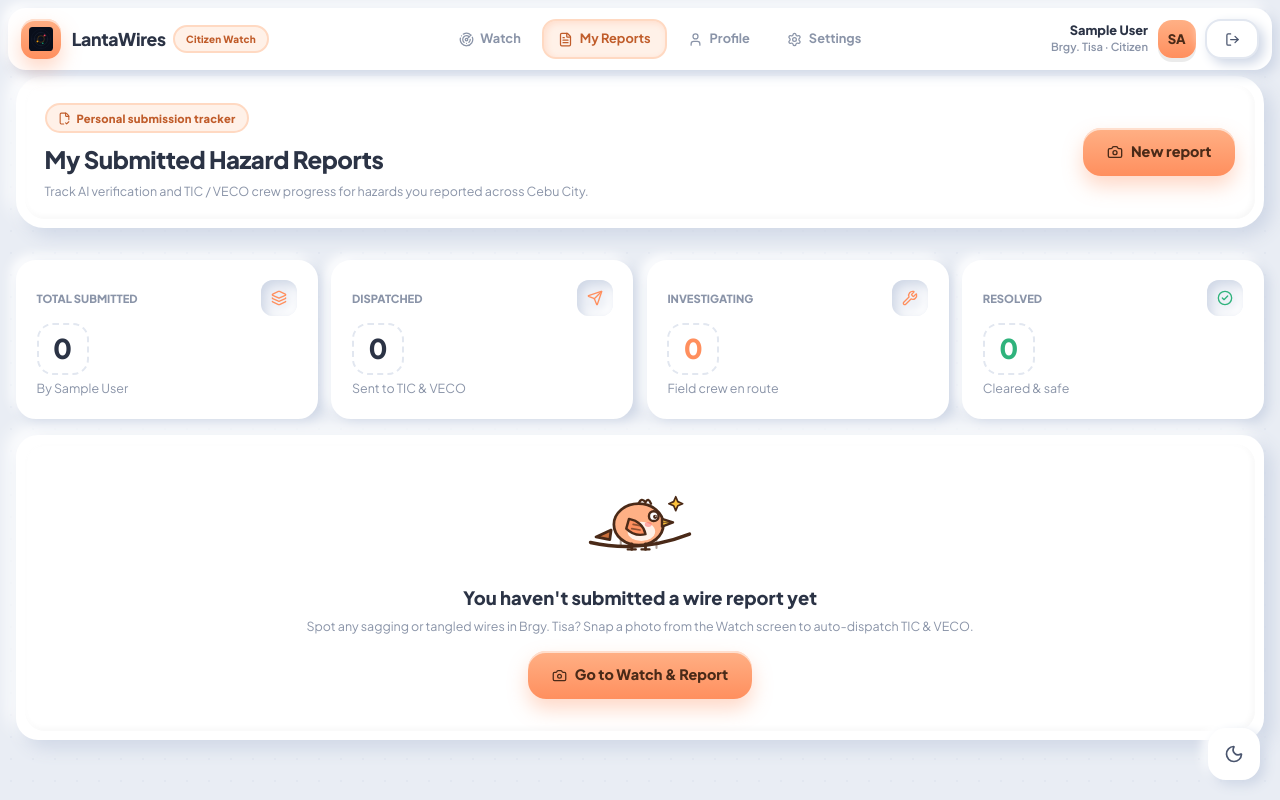
After one commit to Gianne818/LantaWires, a Django app: page /home/my-reports/ in a window 1280 px wide. The commit adds this page. Run offline with Django 5.2, Linux system fonts and the light colour scheme; the visitor is signed in with stand-in values (Sample User, id 1); data comes from the database, SQL or seed files in the repository; data that the repository does not hold is empty.

Commit message:
feat: Add My Reports and Dispatches features with role-based access control
- Implemented tests for My Reports and Dispatches access based on user roles.
- Added URL patterns for My Reports and Dispatches views.
- Created views for My Reports and Dispatches, including role checks and data retrieval.
- Developed templates for My Reports and Dispatches, ensuring proper layout and data presentation.
- Enhanced citizen and resolver dashboards with navigation links to new features.

```diff
--- a/lantawires/apps/home/urls.py
+++ b/lantawires/apps/home/urls.py
@@ -6,7 +6,10 @@ app_name = "home"
 urlpatterns = [
     path("", views.home_view, name="home"),
     path("", views.home_view, name="index"),
+    path("my-reports/", views.my_reports_view, name="my_reports"),
+    path("dispatches/", views.dispatches_view, name="dispatches"),
     path("logout/", views.logout_view, name="logout"),
     path("api/report/", views.create_report_api, name="create_report"),
     path("api/status/", views.update_status_api, name="update_status"),
+    path("api/dispatch/", views.update_dispatch_api, name="update_dispatch"),
 ]
--- a/lantawires/apps/home/views.py
+++ b/lantawires/apps/home/views.py
@@ -4,6 +4,7 @@ from django.contrib import messages
 from django.contrib.auth import logout
 from django.http import JsonResponse
 from django.shortcuts import redirect, render
+from django.utils import timezone
 from django.views.decorators.http import require_POST
 
 from .data import CEBU_BARANGAYS, INITIAL_REPORTS, SAMPLE_HAZARD_PRESETS
@@ -120,7 +121,8 @@ def get_session_reports(request):
             combined.append(r)
     return combined
 
-def home_view(request):
+def _resolve_session_user(request):
+    """Return (current_user_dict, role) from session or authenticated User, or (None, None)."""
     current_user = request.session.get("current_user")
     if not current_user and request.user.is_authenticated:
         profile = getattr(request.user, "profile", None)
@@ -140,22 +142,33 @@ def home_view(request):
         request.session.save()
 
     if not current_user and not request.user.is_authenticated:
+        return None, None
+
+    role = (current_user or {}).get("role")
+    if role not in ("citizen", "resolver"):
+        if request.user.is_authenticated:
+            try:
+                role = request.user.profile.role
+                current_user["role"] = role
+                request.session["current_user"] = current_user
+            except Exception:
+                role = "citizen"
+        else:
+            role = "citizen"
+
+    return current_user or DEFAULT_GUEST, role
+
+
+def home_view(request):
+    user_obj, role = _resolve_session_user(request)
+    if user_obj is None:
         messages.warning(request, "Please log in to access the home screen.")
         return redirect("login:login")
 
-    role = (current_user or {}).get("role", "citizen")
-    if role not in ("citizen", "resolver") and request.user.is_authenticated:
-        try:
-            role = request.user.profile.role
-            current_user["role"] = role
-            request.session["current_user"] = current_user
-        except Exception:
-            role = "citizen"
     is_resolver = role == "resolver"
     can_toggle = is_resolver
 
     reports = get_session_reports(request)
-    user_obj = current_user or DEFAULT_GUEST
     user_name = (user_obj.get("name") or "").strip().lower()
     user_barangay = (user_obj.get("barangay") or "Tisa").strip().lower()
 
@@ -207,6 +220,119 @@ def home_view(request):
     }
 
     return render(request, "home/home.html", context)
+
+
+def my_reports_view(request):
+    """Citizen-focused view showing reports submitted by the logged-in user."""
+    user_obj, role = _resolve_session_user(request)
+    if user_obj is None:
+        messages.warning(request, "Please log in to view your reports.")
+        return redirect("login:login")
+
+    is_resolver = role == "resolver"
+    reports = get_session_reports(request)
+    user_name = (user_obj.get("name") or "").strip().lower()
+    my_reports = [
+        r for r in reports if (r.get("reporterName") or "").strip().lower() == user_name
+    ]
+
+    my_stats = {
+        "total": len(my_reports),
+        "dispatched": sum(1 for r in my_reports if r.get("status") == "dispatched"),
+        "investigating": sum(1 for r in my_reports if r.get("status") == "investigating"),
+        "resolved": sum(1 for r in my_reports if r.get("status") == "resolved"),
+    }
+
+    return render(
+        request,
+        "home/my_reports.html",
+        {
+            "current_user": user_obj,
+            "is_resolver": is_resolver,
+            "my_reports": my_reports,
+            "my_stats": my_stats,
+        },
+    )
+
+
+def dispatches_view(request):
+    """Resolver-only console for utility agency dispatches and barangay hazard analytics."""
+    user_obj, role = _resolve_session_user(request)
+    if user_obj is None:
+        messages.warning(request, "Please log in to access the dispatches console.")
+        return redirect("login:login")
+
+    if role != "resolver":
+        messages.warning(request, "Dispatches console is restricted to resolver accounts.")
+        return redirect("home:home")
+
+    reports = get_session_reports(request)
+
+    agencies = list(UtilityAgency.objects.all())
+    if not agencies:
+        agencies = [
+            {
+                "agency_name": "Cebu City Technical Infrastructure Committee (TIC)",
+                "department": "Spaghetti Wire Eradication Task Force",
+                "contact_email": "tic-dispatch@cebucity.gov.ph",
+                "hotline_number": "(032) 411-0115",
+                "agency_type": "LGU",
+            },
+            {
+                "agency_name": "Visayan Electric (VECO)",
+                "department": "Distribution Line Safety Dispatch",
+                "contact_email": "emergency.hotline@veco.com.ph",
+                "hotline_number": "(032) 230-8326",
+                "agency_type": "Power",
+            },
+        ]
+
+    dispatches = list(
+        HazardDispatch.objects.select_related("report", "report__barangay", "agency")
+        .order_by("-dispatched_at")[:30]
+    )
+
+    # Barangay breakdown computed from live reports list
+    barangay_map = {}
+    for r in reports:
+        brgy = r.get("barangay") or "Tisa"
+        entry = barangay_map.setdefault(
+            brgy, {"name": brgy, "total": 0, "critical": 0, "active": 0, "resolved": 0}
+        )
+        entry["total"] += 1
+        if r.get("severity") == "critical":
+            entry["critical"] += 1
+        if r.get("status") == "resolved":
+            entry["resolved"] += 1
+        else:
+            entry["active"] += 1
+
+    barangay_breakdown = sorted(
+        barangay_map.values(), key=lambda item: (item["active"], item["total"]), reverse=True
+    )
+
+    dispatch_stats = {
+        "total_dispatches": len(dispatches) or sum(
+            len(r.get("dispatchDetails", {}).get("recipients", [])) for r in reports
+        ),
+        "agencies_count": len(agencies),
+        "open_incidents": sum(1 for r in reports if r.get("status") != "resolved"),
+        "resolved_incidents": sum(1 for r in reports if r.get("status") == "resolved"),
+    }
+
+    return render(
+        request,
+        "home/dispatches.html",
+        {
+            "current_user": user_obj,
+            "is_resolver": True,
+            "agencies": agencies,
+            "dispatches": dispatches,
+            "fallback_reports": reports[:10],
+            "barangay_breakdown": barangay_breakdown,
+            "dispatch_stats": dispatch_stats,
+        },
+    )
 
 def logout_view(request):
     logout(request)
@@ -464,3 +590,55 @@ def update_status_api(request):
         return JsonResponse({"status": "ok", "reportId": report_id, "newStatus": new_status})
     except Exception as e:
         return JsonResponse({"status": "error", "message": str(e)}, status=400)
+
+
+@require_POST
+def update_dispatch_api(request):
+    """Resolver-only API to update a HazardDispatch delivery status and resolution notes."""
+    _, role = _resolve_session_user(request)
+    if role != "resolver":
+        return JsonResponse({"status": "error", "message": "Resolver role required."}, status=403)
+
+    try:
+        data = json.loads(request.body)
+        dispatch_id = data.get("dispatchId")
+        delivery_status = data.get("deliveryStatus")
+        resolution_notes = (data.get("resolutionNotes") or "").strip()
+
+        valid_delivery = ("Delivered", "Acknowledged", "En Route", "Resolved", "Failed")
+        if delivery_status not in valid_delivery:
+            return JsonResponse({"status": "error", "message": "Invalid delivery status."}, status=400)
+
+        dispatch_obj = HazardDispatch.objects.select_related("report").filter(id=dispatch_id).first()
+        if not dispatch_obj:
+            return JsonResponse({"status": "error", "message": "Dispatch record not found."}, status=404)
+
+        dispatch_obj.delivery_status = delivery_status
+        if resolution_notes:
+            dispatch_obj.resolution_notes = resolution_notes
+        if delivery_status in ("Acknowledged", "En Route", "Resolved") and not dispatch_obj.acknowledged_at:
+            dispatch_obj.acknowledged_at = timezone.now()
+        dispatch_obj.save()
+
+        # Sync parent HazardReport status cleanly
+        report = dispatch_obj.report
+        if delivery_status == "En Route" and report.status == "dispatched":
+            report.status = "investigating"
+            report.save(update_fields=["status", "updated_at"])
+        elif delivery_status == "Resolved":
+            remaining_open = HazardDispatch.objects.filter(report=report).exclude(delivery_status="Resolved").exists()
+            if not remaining_open:
+                report.status = "resolved"
+                report.save(update_fields=["status", "updated_at"])
+
+        return JsonResponse(
+            {
+                "status": "ok",
+                "dispatchId": dispatch_obj.id,
+                "deliveryStatus": dispatch_obj.delivery_status,
+                "reportStatus": report.status,
+                "resolutionNotes": dispatch_obj.resolution_notes or "",
+            }
+        )
+    except Exception as e:
+        return JsonResponse({"status": "error", "message": str(e)}, status=400)
--- a/lantawires/templates/home/_citizen_dashboard.html
+++ b/lantawires/templates/home/_citizen_dashboard.html
@@ -12,6 +12,7 @@
     </div>
     <nav style="display: flex; align-items: center; gap: .3rem;">
       <a id="nav-link-home" href="{% url 'home:home' %}" class="nav-link active"><i data-lucide="radar" style="width: 15px; height: 15px;"></i><span>Watch</span></a>
+      <a id="nav-link-my-reports" href="{% url 'home:my_reports' %}" class="nav-link"><i data-lucide="file-text" style="width: 15px; height: 15px;"></i><span>My Reports</span></a>
       <a id="nav-link-profile" href="{% url 'profile:profile' %}" class="nav-link"><i data-lucide="user" style="width: 15px; height: 15px;"></i><span>Profile</span></a>
       <a id="nav-link-settings" href="{% url 'user_settings:settings' %}" class="nav-link"><i data-lucide="settings" style="width: 15px; height: 15px;"></i><span>Settings</span></a>
     </nav>
--- a/lantawires/templates/home/_resolver_dashboard.html
+++ b/lantawires/templates/home/_resolver_dashboard.html
@@ -12,6 +12,7 @@
     </div>
     <nav style="display: flex; align-items: center; gap: .3rem;">
       <a id="nav-link-home" href="{% url 'home:home' %}" class="nav-link active"><i data-lucide="shield-check" style="width: 15px; height: 15px;"></i><span>Triage Console</span></a>
+      <a id="nav-link-dispatches" href="{% url 'home:dispatches' %}" class="nav-link"><i data-lucide="send" style="width: 15px; height: 15px;"></i><span>Dispatches</span></a>
       <a id="nav-link-profile" href="{% url 'profile:profile' %}" class="nav-link"><i data-lucide="user" style="width: 15px; height: 15px;"></i><span>Profile</span></a>
       <a id="nav-link-settings" href="{% url 'user_settings:settings' %}" class="nav-link"><i data-lucide="settings" style="width: 15px; height: 15px;"></i><span>Settings</span></a>
     </nav>
--- /dev/null
+++ b/lantawires/templates/home/my_reports.html
@@ -0,0 +1,132 @@
+{% extends "base.html" %}
+{% load static %}
+
+{% block title %}My Reports — LantaWires{% endblock %}
+
+{% block extra_css %}
+<link rel="stylesheet" href="{% static 'css/home/home.css' %}">
+{% endblock %}
+
+{% block content %}
+<div class="page-soft">
+  <header class="app-header">
+    <div class="app-nav">
+      <div style="display: flex; align-items: center; gap: .7rem;">
+        <div style="width: 40px; height: 40px; border-radius: 14px; background: linear-gradient(180deg, var(--peach-soft), var(--peach)); display: flex; align-items: center; justify-content: center; box-shadow: var(--shadow-btn);">
+          <img src="{% static 'images/home/hazard-radar.svg' %}" alt="Radar" style="width: 24px; height: 24px;">
+        </div>
+        <div style="display: flex; align-items: center; gap: .45rem;">
+          <span style="font-size: 1.1rem; font-weight: 800; letter-spacing: -0.02em;">LantaWires</span>
+          <span class="badge-pill badge-amber" style="font-size: .62rem;">Citizen Watch</span>
+        </div>
+      </div>
+      <nav style="display: flex; align-items: center; gap: .3rem;">
+        <a id="nav-link-home" href="{% url 'home:home' %}" class="nav-link"><i data-lucide="radar" style="width: 15px; height: 15px;"></i><span>Watch</span></a>
+        <a id="nav-link-my-reports" href="{% url 'home:my_reports' %}" class="nav-link active"><i data-lucide="file-text" style="width: 15px; height: 15px;"></i><span>My Reports</span></a>
+        <a id="nav-link-profile" href="{% url 'profile:profile' %}" class="nav-link"><i data-lucide="user" style="width: 15px; height: 15px;"></i><span>Profile</span></a>
+        <a id="nav-link-settings" href="{% url 'user_settings:settings' %}" class="nav-link"><i data-lucide="settings" style="width: 15px; height: 15px;"></i><span>Settings</span></a>
+      </nav>
+      <div style="display: flex; align-items: center; gap: .6rem;">
+        <a href="{% url 'profile:profile' %}" style="display: flex; align-items: center; gap: .6rem; text-decoration: none;">
+          <div style="text-align: right;" class="desktop-user-meta">
+            <p style="font-size: .8rem; font-weight: 800; color: var(--ink); line-height: 1.2;">{{ current_user.name }}</p>
+            <p style="font-size: .7rem; color: var(--muted); font-weight: 600;">Brgy. {{ current_user.barangay }} · {% if is_resolver %}Resolver{% else %}Citizen{% endif %}</p>
+          </div>
+          <div class="avatar-clay">{{ current_user.avatar|default:"LW" }}</div>
+        </a>
+        <a id="my-reports-sign-out-btn" href="{% url 'home:logout' %}" class="clay-btn-ghost" title="Sign out"><i data-lucide="log-out" style="width: 15px; height: 15px;"></i></a>
+      </div>
+    </div>
+  </header>
+
+  <div class="container-7xl" style="margin-top: 0.9rem; display: flex; flex-direction: column; gap: 1rem;">
+    <div class="clay-card home-hero">
+      <div style="max-width: 580px;">
+        <span class="badge-pill badge-amber" style="margin-bottom: .5rem;"><i data-lucide="file-check-2" style="width: 13px; height: 13px;"></i><span>Personal submission tracker</span></span>
+        <h1 style="font-size: 1.5rem; font-weight: 800; letter-spacing: -0.02em;">My Submitted Hazard Reports</h1>
+        <p class="section-sub" style="margin-top: .3rem;">Track AI verification and TIC / VECO crew progress for hazards you reported across Cebu City.</p>
+      </div>
+      <a href="{% url 'home:home' %}" class="clay-btn-primary" style="text-decoration: none;"><i data-lucide="camera" style="width: 16px; height: 16px;"></i><span>New report</span></a>
+    </div>
+
+    <div class="metrics-grid">
+      <div class="metric-card">
+        <div style="display: flex; justify-content: space-between; align-items: center; margin-bottom: .4rem;">
+          <span style="font-size: .7rem; font-weight: 800; text-transform: uppercase; color: var(--muted);">Total Submitted</span>
+          <div class="metric-icon"><i data-lucide="layers" style="width: 16px; height: 16px;"></i></div>
+        </div>
+        <div class="metric-num">{{ my_stats.total }}</div>
+        <p class="section-sub" style="margin-top: .3rem;">By {{ current_user.name }}</p>
+      </div>
+      <div class="metric-card">
+        <div style="display: flex; justify-content: space-between; align-items: center; margin-bottom: .4rem;">
+          <span style="font-size: .7rem; font-weight: 800; text-transform: uppercase; color: var(--muted);">Dispatched</span>
+          <div class="metric-icon"><i data-lucide="send" style="width: 16px; height: 16px;"></i></div>
+        </div>
+        <div class="metric-num">{{ my_stats.dispatched }}</div>
+        <p class="section-sub" style="margin-top: .3rem;">Sent to TIC &amp; VECO</p>
+      </div>
+      <div class="metric-card">
+        <div style="display: flex; justify-content: space-between; align-items: center; margin-bottom: .4rem;">
+          <span style="font-size: .7rem; font-weight: 800; text-transform: uppercase; color: var(--muted);">Investigating</span>
+          <div class="metric-icon" style="color: var(--peach);"><i data-lucide="wrench" style="width: 16px; height: 16px;"></i></div>
+        </div>
+        <div class="metric-num" style="color: var(--peach);">{{ my_stats.investigating }}</div>
+        <p class="section-sub" style="margin-top: .3rem;">Field crew en route</p>
+      </div>
+      <div class="metric-card">
+        <div style="display: flex; justify-content: space-between; align-items: center; margin-bottom: .4rem;">
+          <span style="font-size: .7rem; font-weight: 800; text-transform: uppercase; color: var(--muted);">Resolved</span>
+          <div class="metric-icon" style="color: var(--green);"><i data-lucide="check-circle-2" style="width: 16px; height: 16px;"></i></div>
+        </div>
+        <div class="metric-num" style="color: var(--green);">{{ my_stats.resolved }}</div>
+        <p class="section-sub" style="margin-top: .3rem;">Cleared &amp; safe</p>
+      </div>
+    </div>
+
+    {% if my_reports %}
+      <div class="incident-grid">
+        {% for rep in my_reports %}
+          <div class="clay-card" style="border-radius: 20px; padding: 1.15rem; display: flex; flex-direction: column; gap: .75rem;">
+            <div style="display: flex; justify-content: space-between; align-items: center; gap: .5rem; flex-wrap: wrap;">
+              <span class="ticket-chip">{{ rep.ticketNumber }}</span>
+              <div style="display: flex; gap: .35rem;">
+                <span class="badge-pill badge-compact {% if rep.severity == 'critical' %}badge-critical{% elif rep.severity == 'high' %}badge-high{% else %}badge-medium{% endif %}">{{ rep.severity|upper }}</span>
+                <span class="badge-pill badge-compact {% if rep.status == 'resolved' %}badge-resolved{% elif rep.status == 'investigating' %}badge-high{% else %}badge-amber{% endif %}">{{ rep.status|title }}</span>
+              </div>
+            </div>
+            <div>
+              <h3 style="font-size: .95rem; font-weight: 800; line-height: 1.35;">{{ rep.title }}</h3>
+              <p class="section-sub" style="margin-top: .25rem; display: flex; align-items: center; gap: .3rem;">
+                <i data-lucide="map-pin" style="width: 13px; height: 13px;"></i><span>Brgy. {{ rep.barangay }} · {{ rep.address }}</span>
+              </p>
+            </div>
+            <div class="clay-inset-box" style="font-size: .75rem; display: flex; flex-direction: column; gap: .25rem;">
+              <div style="display: flex; justify-content: space-between;"><span style="color: var(--muted);">Clearance</span><strong style="color: var(--red);">{{ rep.aiAnalysis.cableSagClearance }}</strong></div>
+              <div style="display: flex; justify-content: space-between;"><span style="color: var(--muted);">AI Confidence</span><strong style="color: var(--green);">{{ rep.aiAnalysis.confidence }}%</strong></div>
+            </div>
+            <div style="display: flex; gap: .35rem; align-items: center; font-size: .68rem; font-weight: 700;">
+              <span class="badge-pill {% if rep.status == 'dispatched' or rep.status == 'investigating' or rep.status == 'resolved' %}badge-amber{% else %}badge-neutral{% endif %}">1. Dispatched</span>
+              <span style="color: var(--muted);">→</span>
+              <span class="badge-pill {% if rep.status == 'investigating' or rep.status == 'resolved' %}badge-high{% else %}badge-neutral{% endif %}">2. Investigating</span>
+              <span style="color: var(--muted);">→</span>
+              <span class="badge-pill {% if rep.status == 'resolved' %}badge-resolved{% else %}badge-neutral{% endif %}">3. Resolved</span>
+            </div>
+            <div style="padding-top: .6rem; border-top: 2px solid var(--clay-border); display: flex; justify-content: space-between; align-items: center; font-size: .72rem; color: var(--muted);">
+              <span>Submitted {{ rep.reportedAt }}</span>
+              <span>{{ rep.dispatchDetails.recipients|length }} agencies notified</span>
+            </div>
+          </div>
+        {% endfor %}
+      </div>
+    {% else %}
+      <div class="clay-card" style="padding: 2.4rem 1.5rem; text-align: center; border-radius: 22px;">
+        <img src="{% static 'images/mascot-sparrow.svg' %}" alt="Wiry" style="width: 110px; margin: 0 auto .75rem;" />
+        <h2 style="font-size: 1.15rem; font-weight: 800;">You haven't submitted a wire report yet</h2>
+        <p class="section-sub" style="margin-top: .35rem; margin-bottom: 1rem;">Spot any sagging or tangled wires in Brgy. {{ current_user.barangay }}? Snap a photo from the Watch screen to auto-dispatch TIC &amp; VECO.</p>
+        <a href="{% url 'home:home' %}" class="clay-btn-primary" style="display: inline-flex; width: auto; text-decoration: none;"><i data-lucide="camera" style="width: 15px; height: 15px;"></i><span>Go to Watch &amp; Report</span></a>
+      </div>
+    {% endif %}
+  </div>
+</div>
+{% endblock %}
```
Also changed, not shown: lantawires/apps/home/tests.py (+71 -0 lines), lantawires/templates/home/dispatches.html (added, +205 -0 lines).
